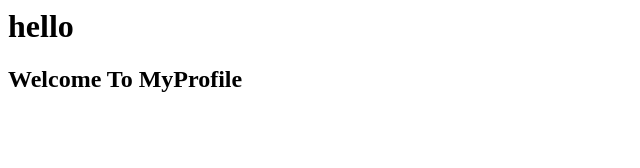
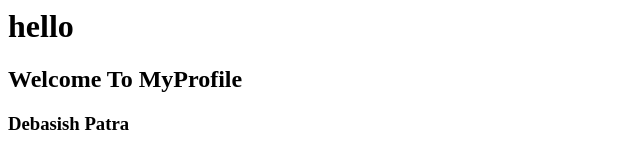
Before and after one commit to debasish1166/debasish1166.github.io, a plain HTML site: page index.html in a window 1280 px wide. Shown: the whole page, without its empty margins (0-640 px from the left). Drawn offline with Linux system fonts and the light colour scheme.

Commit message:
Update index.html

```diff
--- a/index.html
+++ b/index.html
@@ -3,5 +3,6 @@
   <h1>hello</h1>
 
   <h2>Welcome To MyProfile</h2>
+  <h3>Debasish Patra</h3>
 </body>
 </html>
```
